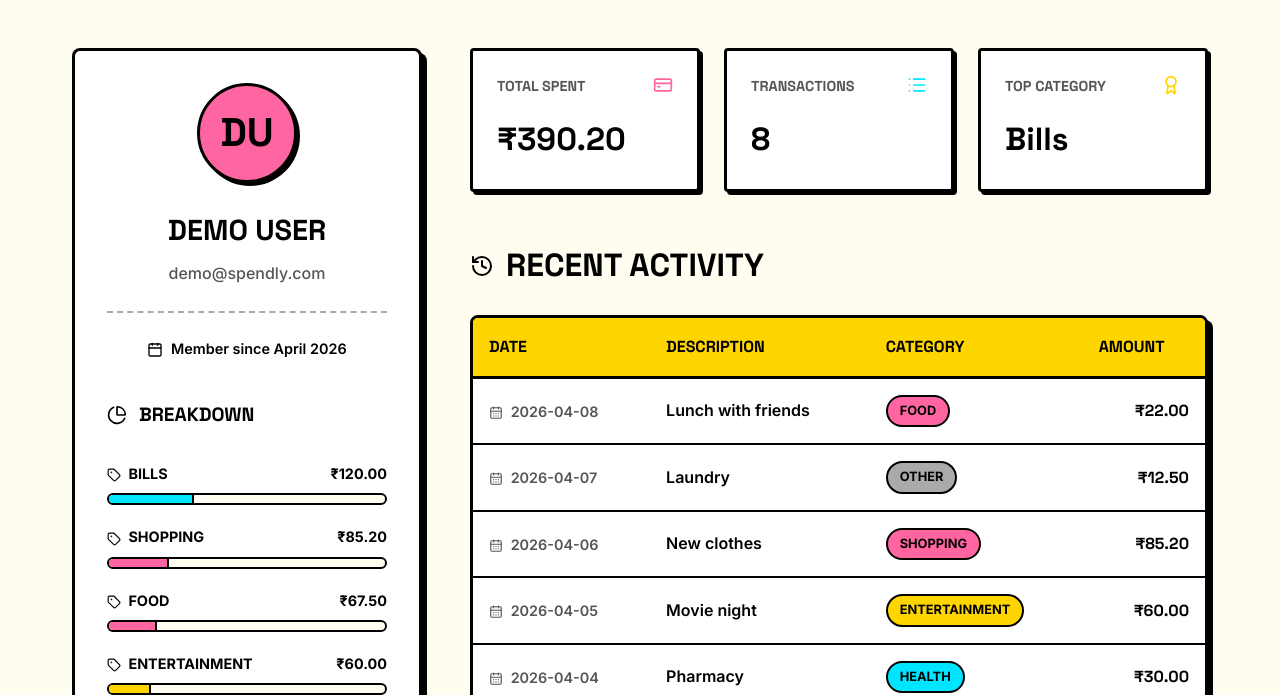
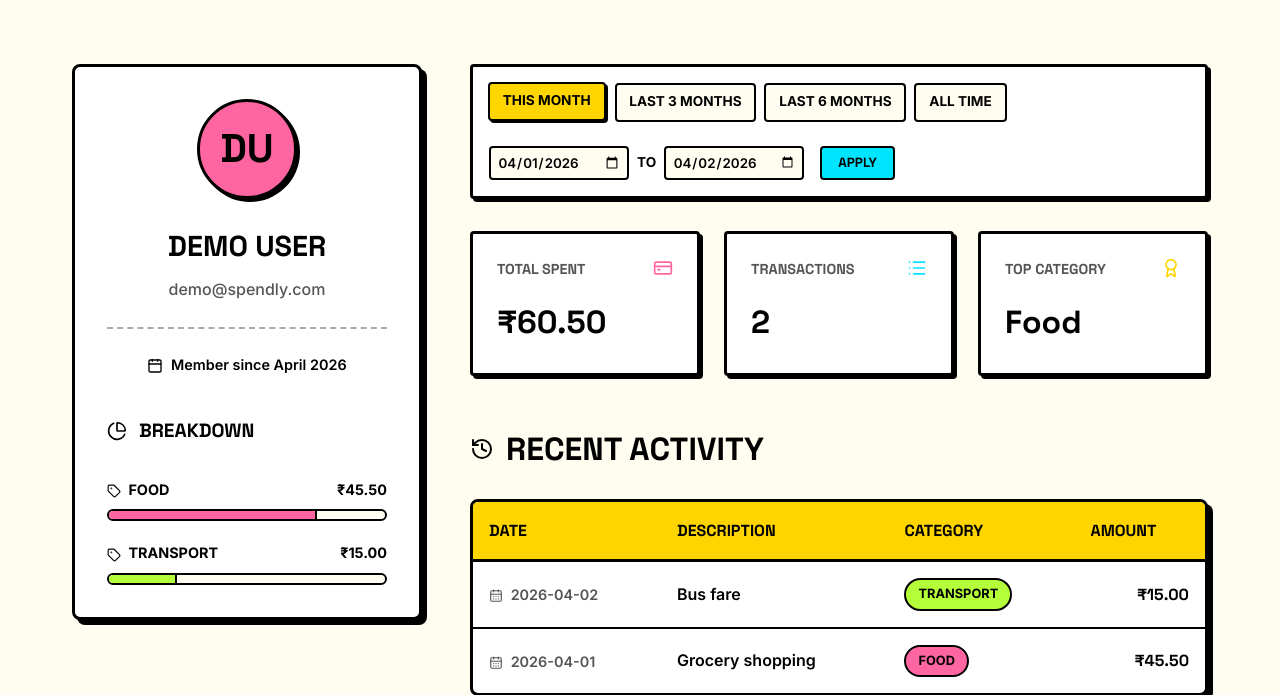
Before and after one commit to sraghav42/expense-tracker, a Flask app: page /profile?date_from=2026-04-01&date_to=2026-04-02 in a window 1280 px wide. Shown: the part 73-768 px from the top of the page. Run offline with Flask 3, Linux system fonts and the light colour scheme; a user stored in the database is signed in; data comes from the database, SQL or seed files in the repository.

Commit message:
add date filter to profile page

```diff
--- a/app.py
+++ b/app.py
@@ -1,7 +1,7 @@
-from flask import Flask, render_template, request, redirect, url_for, session, g
+from flask import Flask, render_template, request, redirect, url_for, session, g, flash
 from database.db import init_db, seed_db, get_user_by_email, create_user, get_user_by_id, get_recent_transactions, get_user_stats, get_category_breakdown
 from werkzeug.security import generate_password_hash, check_password_hash
-from datetime import datetime
+from datetime import datetime, timedelta
 
 app = Flask(__name__)
 app.secret_key = 'dev_key_for_session_management'
@@ -107,6 +107,41 @@ def profile():
     if not g.user:
         return redirect(url_for("login"))
 
+    # 1. Handle date filtering
+    date_from_raw = request.args.get("date_from")
+    date_to_raw = request.args.get("date_to")
+
+    date_from = None
+    date_to = None
+
+    if date_from_raw and date_to_raw:
+        try:
+            # Validate formats
+            datetime.strptime(date_from_raw, "%Y-%m-%d")
+            datetime.strptime(date_to_raw, "%Y-%m-%d")
+
+            if date_from_raw > date_to_raw:
+                flash("Start date must be before end date.")
+            else:
+                date_from = date_from_raw
+                date_to = date_to_raw
+        except ValueError:
+            # Silent fallback if malformed
+            pass
+
+    # 2. Compute preset dates for the UI
+    today = datetime.now()
+    this_month_start = today.replace(day=1).strftime("%Y-%m-%d")
+    last_3_months_start = (today - timedelta(days=90)).strftime("%Y-%m-%d")
+    last_6_months_start = (today - timedelta(days=180)).strftime("%Y-%m-%d")
+    today_str = today.strftime("%Y-%m-%d")
+
+    presets = {
+        "this_month": {"from": this_month_start, "to": today_str},
+        "last_3_months": {"from": last_3_months_start, "to": today_str},
+        "last_6_months": {"from": last_6_months_start, "to": today_str}
+    }
+
     # Format user info for the UI
     created_at = datetime.strptime(g.user["created_at"], "%Y-%m-%d %H:%M:%S")
     member_since = created_at.strftime("%B %Y")
@@ -121,14 +156,14 @@ def profile():
         "member_since": member_since
     }
 
-    stats_data = get_user_stats(g.user["id"])
+    stats_data = get_user_stats(g.user["id"], date_from, date_to)
     stats = {
         "total_spent": f"₹{stats_data['total_spent']:,.2f}",
         "transaction_count": stats_data["transaction_count"],
         "top_category": stats_data["top_category"]
     }
 
-    db_transactions = get_recent_transactions(g.user["id"])
+    db_transactions = get_recent_transactions(g.user["id"], date_from, date_to)
     transactions = [
         {
             "date": t["date"],
@@ -139,7 +174,7 @@ def profile():
         for t in db_transactions
     ]
 
-    db_categories = get_category_breakdown(g.user["id"])
+    db_categories = get_category_breakdown(g.user["id"], date_from, date_to)
     total_spent_raw = stats_data['total_spent']
     category_breakdown = []
 
@@ -156,7 +191,10 @@ def profile():
         user=user_data,
         stats=stats,
         transactions=transactions,
-        categories=category_breakdown
+        categories=category_breakdown,
+        date_from=date_from,
+        date_to=date_to,
+        presets=presets
     )
 
 
--- a/database/db.py
+++ b/database/db.py
@@ -1,11 +1,14 @@
 import sqlite3
+from flask import current_app
 from werkzeug.security import generate_password_hash
 
 DATABASE = 'spendly.db'
 
 def get_db():
     """Returns a SQLite connection with row_factory and foreign keys enabled."""
-    conn = sqlite3.connect(DATABASE)
+    # Use Flask config if available (for tests), otherwise fallback to default
+    db_path = current_app.config.get('DATABASE', DATABASE) if current_app else DATABASE
+    conn = sqlite3.connect(db_path)
     conn.row_factory = sqlite3.Row
     conn.execute("PRAGMA foreign_keys = ON;")
     return conn
@@ -113,37 +116,47 @@ def get_user_by_id(user_id):
     conn.close()
     return user
 
-def get_recent_transactions(user_id):
-    """Returns a list of recent transactions for a given user ID."""
+def get_recent_transactions(user_id, date_from=None, date_to=None):
+    """Returns a list of transactions for a given user ID, optionally filtered by date."""
     conn = get_db()
     cursor = conn.cursor()
-    cursor.execute(
-        "SELECT * FROM expenses WHERE user_id = ? ORDER BY date DESC, created_at DESC",
-        (user_id,)
-    )
+
+    query = "SELECT * FROM expenses WHERE user_id = ?"
+    params = [user_id]
+
+    if date_from and date_to:
+        query += " AND date BETWEEN ? AND ?"
+        params.extend([date_from, date_to])
+
+    query += " ORDER BY date DESC, created_at DESC"
+
+    cursor.execute(query, params)
     transactions = cursor.fetchall()
     conn.close()
     return transactions
 
-def get_user_stats(user_id):
-    """Returns a dictionary of summary statistics for a given user ID."""
+def get_user_stats(user_id, date_from=None, date_to=None):
+    """Returns a dictionary of summary statistics for a given user ID, optionally filtered by date."""
     conn = get_db()
     cursor = conn.cursor()
 
+    query_base = "FROM expenses WHERE user_id = ?"
+    params = [user_id]
+
+    if date_from and date_to:
+        query_base += " AND date BETWEEN ? AND ?"
+        params.extend([date_from, date_to])
+
     # Get total spent and transaction count
-    cursor.execute(
-        "SELECT SUM(amount) as total_spent, COUNT(*) as transaction_count FROM expenses WHERE user_id = ?",
-        (user_id,)
-    )
+    query_stats = "SELECT SUM(amount) as total_spent, COUNT(*) as transaction_count " + query_base
+    cursor.execute(query_stats, params)
     row = cursor.fetchone()
     total_spent = row['total_spent'] if row['total_spent'] is not None else 0.0
     transaction_count = row['transaction_count'] or 0
 
     # Get top category
-    cursor.execute(
-        "SELECT category FROM expenses WHERE user_id = ? GROUP BY category ORDER BY SUM(amount) DESC LIMIT 1",
-        (user_id,)
-    )
+    query_top = "SELECT category " + query_base + " GROUP BY category ORDER BY SUM(amount) DESC LIMIT 1"
+    cursor.execute(query_top, params)
     cat_row = cursor.fetchone()
     top_category = cat_row['category'] if cat_row else "N/A"
 
@@ -155,14 +168,21 @@ def get_user_stats(user_id):
         "top_category": top_category
     }
 
-def get_category_breakdown(user_id):
-    """Returns a list of categories and their total spending for a given user ID."""
+def get_category_breakdown(user_id, date_from=None, date_to=None):
+    """Returns a list of categories and their total spending for a given user ID, optionally filtered by date."""
     conn = get_db()
     cursor = conn.cursor()
-    cursor.execute(
-        "SELECT category, SUM(amount) as total FROM expenses WHERE user_id = ? GROUP BY category ORDER BY total DESC",
-        (user_id,)
-    )
+
+    query = "SELECT category, SUM(amount) as total FROM expenses WHERE user_id = ?"
+    params = [user_id]
+
+    if date_from and date_to:
+        query += " AND date BETWEEN ? AND ?"
+        params.extend([date_from, date_to])
+
+    query += " GROUP BY category ORDER BY total DESC"
+
+    cursor.execute(query, params)
     breakdown = cursor.fetchall()
     conn.close()
     return breakdown
--- a/static/css/profile.css
+++ b/static/css/profile.css
@@ -7,6 +7,107 @@
     display: grid;
     grid-template-columns: 350px 1fr;
     gap: 3rem;
+}
+
+/* Filter Bar */
+.filter-bar {
+    display: flex;
+    justify-content: space-between;
+    align-items: center;
+    background: var(--paper-card);
+    border: var(--border-thickness) solid var(--ink);
+    border-radius: var(--radius-sm);
+    padding: 1rem;
+    margin-bottom: 2rem;
+    box-shadow: var(--shadow-solid-sm);
+    gap: 1.5rem;
+    flex-wrap: wrap;
+}
+
+.presets {
+    display: flex;
+    gap: 0.5rem;
+}
+
+.preset-btn {
+    padding: 0.4rem 0.8rem;
+    border: 2px solid var(--ink);
+    border-radius: var(--radius-sm);
+    font-size: 0.85rem;
+    font-weight: 700;
+    text-transform: uppercase;
+    transition: all 0.1s;
+    background: var(--bg);
+    color: var(--ink);
+}
+
+.preset-btn:hover {
+    background: var(--accent-yellow);
+}
+
+.preset-btn.active {
+    background: var(--accent-yellow);
+    box-shadow: 2px 2px 0px var(--ink);
+    transform: translate(-1px, -1px);
+}
+
+.custom-range {
+    display: flex;
+    align-items: center;
+    gap: 1rem;
+}
+
+.range-inputs {
+    display: flex;
+    align-items: center;
+    gap: 0.5rem;
+    font-weight: 700;
+    text-transform: uppercase;
+    font-size: 0.85rem;
+}
+
+.range-inputs input {
+    padding: 0.4rem;
+    border: 2px solid var(--ink);
+    border-radius: var(--radius-sm);
+    font-family: var(--font-body);
+    font-weight: 600;
+    outline: none;
+    background: var(--bg);
+}
+
+.btn-filter {
+    background: var(--accent-cyan);
+    color: var(--ink);
+    border: 2px solid var(--ink);
+    border-radius: var(--radius-sm);
+    padding: 0.4rem 1rem;
+    font-family: var(--font-display);
+    font-weight: 800;
+    text-transform: uppercase;
+    cursor: pointer;
+    transition: all 0.1s;
+}
+
+.btn-filter:hover {
+    background: var(--accent-green);
+    transform: translate(1px, 1px);
+    box-shadow: 1px 1px 0px var(--ink);
+}
+
+@media (max-width: 1100px) {
+    .filter-bar {
+        flex-direction: column;
+        align-items: stretch;
+    }
+    .presets {
+        justify-content: center;
+        flex-wrap: wrap;
+    }
+    .custom-range {
+        justify-content: center;
+        flex-wrap: wrap;
+    }
 }
 
 @media (max-width: 900px) {
--- a/static/css/style.css
+++ b/static/css/style.css
@@ -124,6 +124,25 @@ a { color: inherit; text-decoration: none; }
 /* ------------------------------------------------------------------ */
 
 .main-content { min-height: calc(100vh - 70px - 100px); }
+
+.flash-messages {
+    max-width: var(--max-width);
+    margin: 1rem auto 0;
+    padding: 0 2rem;
+}
+
+.alert {
+    background: var(--danger);
+    color: white;
+    border: var(--border-thickness) solid var(--ink);
+    border-radius: var(--radius-sm);
+    padding: 1rem;
+    font-weight: 700;
+    margin-bottom: 1rem;
+    box-shadow: var(--shadow-solid-sm);
+    text-transform: uppercase;
+    font-size: 0.9rem;
+}
 
 /* ------------------------------------------------------------------ */
 /* Hero Section - Centered Modern Style                               */
--- a/templates/base.html
+++ b/templates/base.html
@@ -31,6 +31,15 @@
     </nav>
 
     <main class="main-content">
+        <div class="flash-messages">
+            {% with messages = get_flashed_messages() %}
+                {% if messages %}
+                    {% for message in messages %}
+                        <div class="alert">{{ message }}</div>
+                    {% endfor %}
+                {% endif %}
+            {% endwith %}
+        </div>
         {% block content %}{% endblock %}
     </main>
 
--- a/templates/profile.html
+++ b/templates/profile.html
@@ -48,6 +48,36 @@
 
     <!-- Right Column: Stats & Transactions -->
     <section class="profile-main">
+        <div class="filter-bar">
+            <div class="presets">
+                <a href="{{ url_for('profile', date_from=presets.this_month.from, date_to=presets.this_month.to) }}"
+                   class="preset-btn {{ 'active' if date_from == presets.this_month.from and date_to == presets.this_month.to }}">
+                    This Month
+                </a>
+                <a href="{{ url_for('profile', date_from=presets.last_3_months.from, date_to=presets.last_3_months.to) }}"
+                   class="preset-btn {{ 'active' if date_from == presets.last_3_months.from and date_to == presets.last_3_months.to }}">
+                    Last 3 Months
+                </a>
+                <a href="{{ url_for('profile', date_from=presets.last_6_months.from, date_to=presets.last_6_months.to) }}"
+                   class="preset-btn {{ 'active' if date_from == presets.last_6_months.from and date_to == presets.last_6_months.to }}">
+                    Last 6 Months
+                </a>
+                <a href="{{ url_for('profile') }}"
+                   class="preset-btn {{ 'active' if not date_from }}">
+                    All Time
+                </a>
+            </div>
+
+            <form action="{{ url_for('profile') }}" method="GET" class="custom-range">
+                <div class="range-inputs">
+                    <input type="date" name="date_from" value="{{ date_from or '' }}" required>
+                    <span>to</span>
+                    <input type="date" name="date_to" value="{{ date_to or '' }}" required>
+                </div>
+                <button type="submit" class="btn-filter">Apply</button>
+            </form>
+        </div>
+
         <div class="profile-stats">
             <div class="stat-card">
                 <div style="display: flex; justify-content: space-between; align-items: flex-start; margin-bottom: 0.5rem;">
```
Also changed, not shown: tests/test_06-date-filter-profile-page.py (added, +179 -0 lines), .gemini/specs/06-date-filter-profile-page.md (added).
